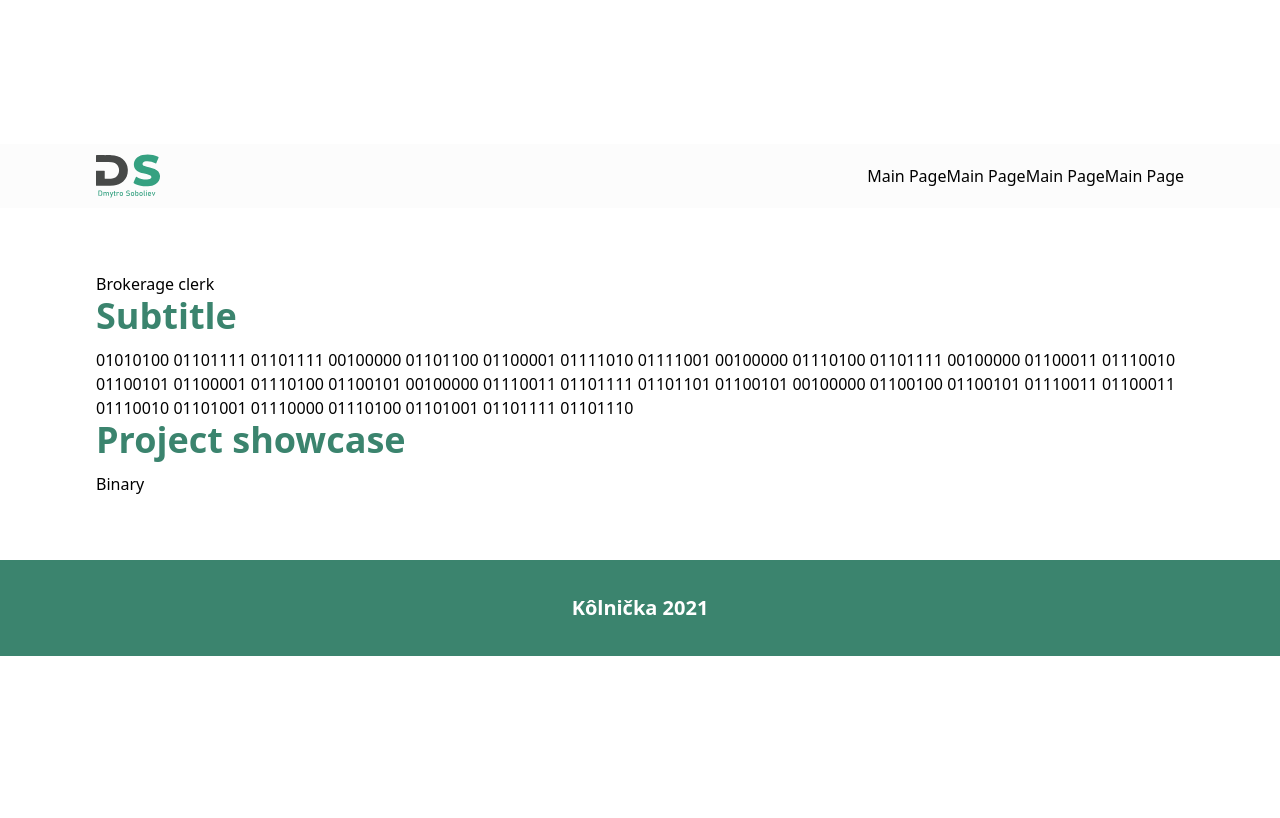
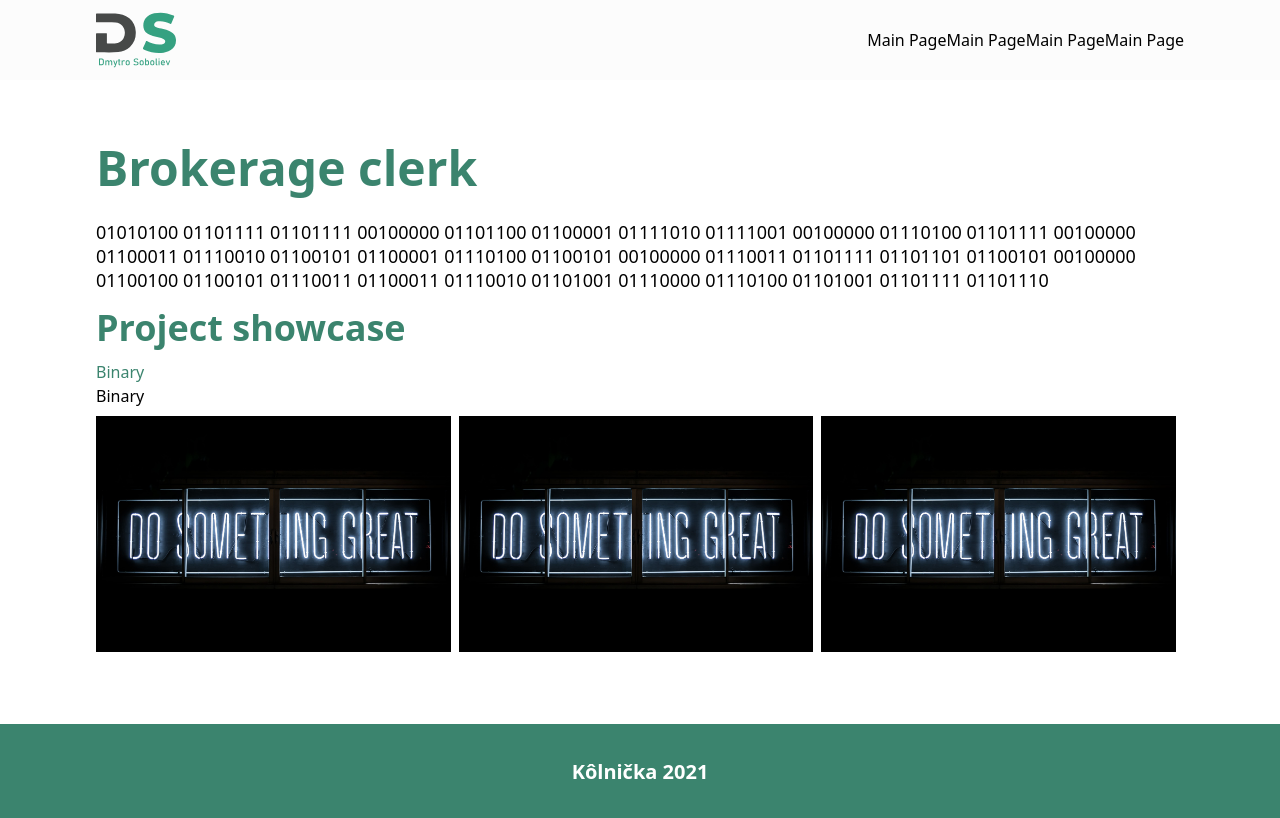
Before and after one commit to Sobanim/Portfolio, a Next.js app: page /projects/brokerage-clerk in a window 1280 px wide. Built offline with nearby package versions, Linux system fonts and the light colour scheme.

Commit message:
Designe changes

```diff
--- a/src/components/InfoBar.tsx
+++ b/src/components/InfoBar.tsx
@@ -7,7 +7,7 @@ type Props = {
 
 function InfoBar({ infos }: Props) {
   return (
-    <div>
+    <div className="flex flex-wrap justify-center lg:justify-start">
       {infos.map((info, index) => {
         const hasPipe = index !== infos.length - 1;
 
--- a/src/components/Layout.tsx
+++ b/src/components/Layout.tsx
@@ -1,4 +1,5 @@
 import Head from 'next/head';
+import Link from 'next/link';
 import React from 'react';
 
 type Props = {
@@ -13,9 +14,13 @@ function Layout({ children, title }: Props) {
         <title>{title}</title>
       </Head>
 
-      <header className="flex justify-between px-14 lg:px-24 items-center h-16 w-full bg-customWhite">
-        <div className="w-16">
-          <img src="/images/Logo_DS.svg" />
+      <header className="flex justify-between px-14 lg:px-24 items-center h-20 w-full bg-customWhite">
+        <div className="w-20">
+          <Link href="/">
+            <a href="/">
+              <img src="/images/Logo_DS.svg" />
+            </a>
+          </Link>
         </div>
         <nav>
           <span>Main Page</span>
@@ -27,7 +32,7 @@ function Layout({ children, title }: Props) {
 
       <main className="my-8 mx-14 lg:my-16 lg:mx-24">{children}</main>
 
-      <footer className="flex w-full h-24 bg-customGreen justify-center text-white text-xl font-bold items-center">
+      <footer className="flex w-full h-24 mt-auto bg-customGreen justify-center text-white text-xl font-bold items-center">
         <span>Kôlnička 2021</span>
       </footer>
     </div>
--- /dev/null
+++ b/src/components/Title.tsx
@@ -0,0 +1,9 @@
+type Props = {
+  title: string;
+};
+
+function Title({ title }: Props) {
+  return <h1 className="text-5xl font-bold text-customGreen pb-3">{title}</h1>;
+}
+
+export default Title;
--- a/src/pages/projects/[id].tsx
+++ b/src/pages/projects/[id].tsx
@@ -1,7 +1,10 @@
 import { GetStaticPaths, GetStaticProps } from 'next';
+import Image from 'next/image';
 import { getAllProjectIds, getProjectData } from '../../../lib/projects';
+import InfoBar from '../../components/InfoBar';
 import Layout from '../../components/Layout';
 import Subtitle from '../../components/Subtitle';
+import Title from '../../components/Title';
 import { Project } from '../../types';
 
 type Props = {
@@ -11,15 +14,32 @@ type Props = {
 function ProjectDetail({ projectData }: Props) {
   return (
     <Layout title={`Project | ${projectData.name}`}>
-      <h1>{projectData.name}</h1>
-      <Subtitle subtitle="Subtitle" />
+      <Title title={projectData.name} />
 
-      <p>{projectData.description}</p>
+      <p className="my-4 text-lg leading-6">{projectData.description}</p>
 
       <Subtitle subtitle="Project showcase" />
+
+      <InfoBar
+        infos={projectData.technologies.map((technology) => ({
+          label: technology,
+        }))}
+      />
       <div>
         {projectData.technologies.map((technology) => (
           <span key={technology}>{technology}</span>
+        ))}
+      </div>
+      <div className="flex flex-col lg:flex-row">
+        {projectData.images.map((image, index) => (
+          <div key={index} className="relative w-full my-2 lg:mr-2">
+            <Image
+              src={image}
+              layout="responsive"
+              width="1920px"
+              height="1080px"
+            />
+          </div>
         ))}
       </div>
     </Layout>
--- a/src/types/index.ts
+++ b/src/types/index.ts
@@ -7,6 +7,7 @@ export type Project = {
   timeStart: string;
   timeEnd: string;
   technologies: string[];
+  images: string[];
 };
 
 export type Skill = {
```
